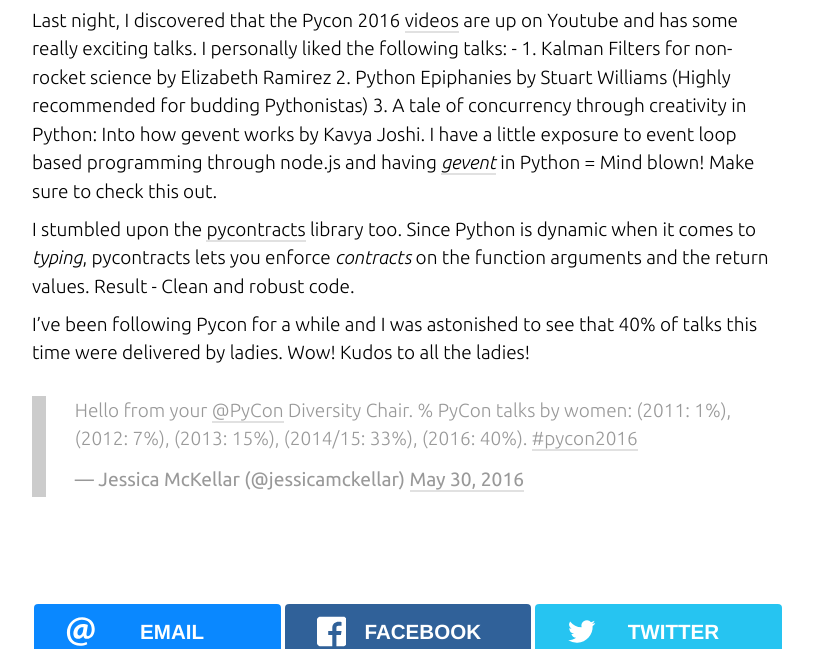
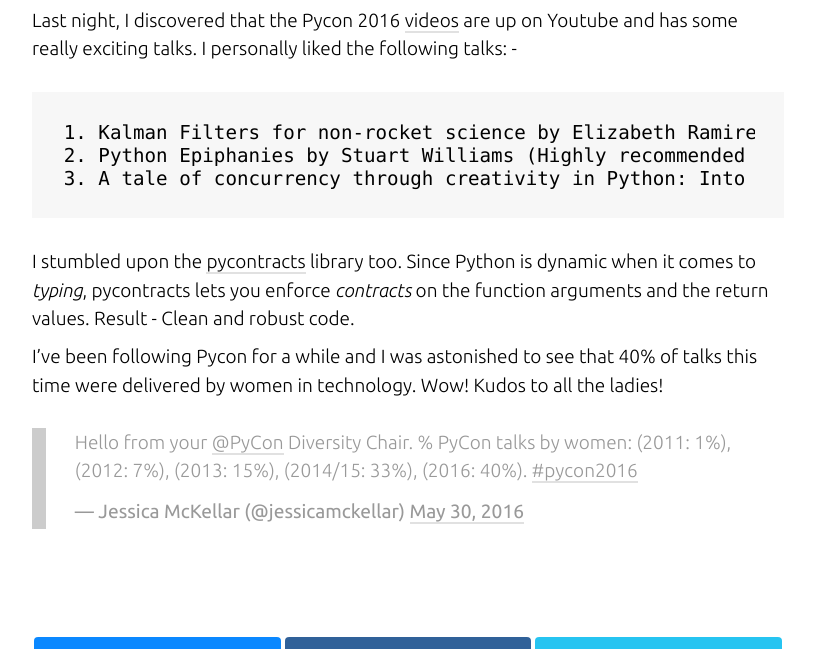
Before and after one commit to pbamotra/sciontist, a Jekyll site: the page built from _posts/2016-05-31-autodesk-women-in-pycon-gevents.markdown, in a window 1280 px wide and 900 px high, scrolled down 609 px, cut to the strip 251-900 px from the top of the window. Shown: the whole strip, without its empty margins (232-1045 px from the left). Built offline with Jekyll 4.4.1, drawn with Linux system fonts in a browser that asks for light colours; nearby versions of some CDN libraries; comment, search, counter and statistics services are not loaded.

Commit message:
New post on  pycon edit 4

```diff
--- a/_posts/2016-05-31-autodesk-women-in-pycon-gevents.markdown
+++ b/_posts/2016-05-31-autodesk-women-in-pycon-gevents.markdown
@@ -5,12 +5,13 @@
 <div class="embedly-responsive" style="position: relative;padding-bottom: 56.2061%;height: 0;overflow: hidden;"><iframe class="embedly-embed" frameborder="0" scrolling="no" allowfullscreen src="//cdn.embedly.com/widgets/media.html?src=https%3A%2F%2Fwww.youtube.com%2Fembed%2FqcLYx6Nj9zw%3Ffeature%3Doembed&url=http%3A%2F%2Fwww.youtube.com%2Fwatch%3Fv%3DqcLYx6Nj9zw&image=https%3A%2F%2Fi.ytimg.com%2Fvi%2FqcLYx6Nj9zw%2Fhqdefault.jpg&args=showinfo%3D0&key=7c70f62e96804edda8009c0ee51c65ae&type=text%2Fhtml&schema=youtube" width="854" height="480" style="position: absolute;top: 0;left: 0;width: 100%;height: 100%;"></iframe></div>
 
 Last night, I discovered that the Pycon 2016 [videos](https://www.youtube.com/watch?v=f0zlRQ1qgIk) are up on Youtube and has some really exciting talks. I personally liked the following talks: -
+
     1. Kalman Filters for non-rocket science by Elizabeth Ramirez
     2. Python Epiphanies by Stuart Williams (Highly recommended for budding Pythonistas)
     3. A tale of concurrency through creativity in Python: Into how gevent works by Kavya Joshi. I have a little exposure to event loop based programming through node.js and having [*gevent*](http://www.gevent.org/contents.html) in Python = Mind blown! Make sure to check this out.
 
 I stumbled upon the [pycontracts](http://censi.mit.edu/pub/research/201410-pycontracts/201410-pycontracts.pdf) library too. Since Python is dynamic when it comes to *typing*, pycontracts lets you enforce *contracts* on the function arguments and the return values. Result - Clean and robust code.
 
-I've been following Pycon for a while and I was astonished to see that 40% of talks this time were delivered by ladies. Wow! Kudos to all the ladies!
+I've been following Pycon for a while and I was astonished to see that 40% of talks this time were delivered by women in technology. Wow! Kudos to all the ladies!
 <blockquote class="twitter-tweet" data-lang="en"><p lang="en" dir="ltr">Hello from your <a href="https://twitter.com/pycon">@PyCon</a> Diversity Chair. % PyCon talks by women: (2011: 1%), (2012: 7%), (2013: 15%), (2014/15: 33%), (2016: 40%). <a href="https://twitter.com/hashtag/pycon2016?src=hash">#pycon2016</a></p>&mdash; Jessica McKellar (@jessicamckellar) <a href="https://twitter.com/jessicamckellar/status/737299461563502595">May 30, 2016</a></blockquote>
 <script async src="//platform.twitter.com/widgets.js" charset="utf-8"></script>
```
